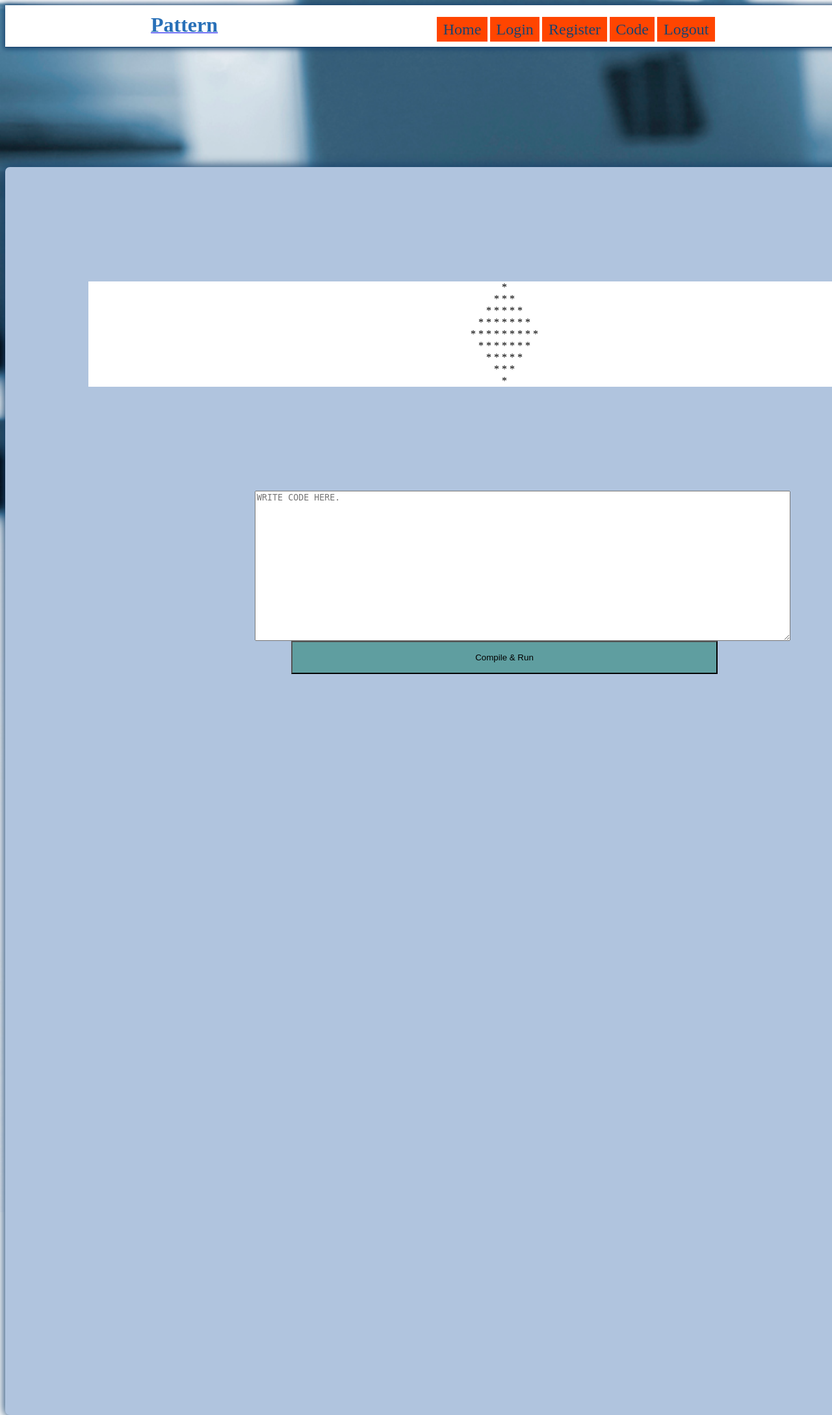
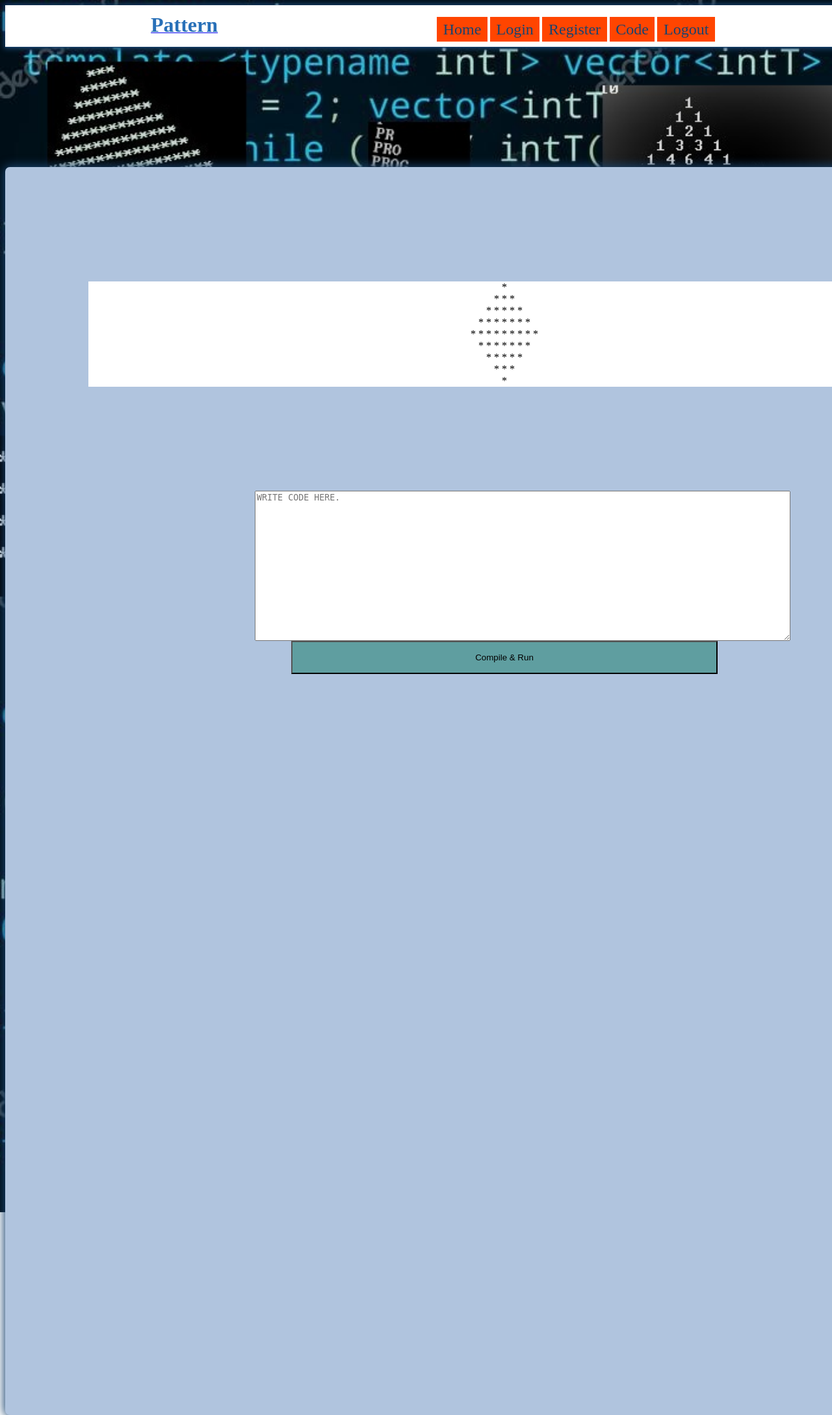
Before and after one commit to mridul-arora/Otaku-Run, a PHP site: page /Code/index.php in a window 1280 px wide; the page is wider, and only the part inside the window is pictured. Shown: that part at 65% size. Run offline with PHP 8.4, Linux system fonts and the light colour scheme.

Commit message:
pattern image

```diff
--- a/Assets/css/header.css
+++ b/Assets/css/header.css
@@ -57,7 +57,7 @@ li a:active{
 }
 
 body {
-    background-image: url("../images/bg.jpeg");
+    background-image: url("../images/pattern.jpg");
     background-repeat: no-repeat;
     background-size: cover;
 }
```
Also changed, not shown: Assets/images/pattern.jpg (added).
